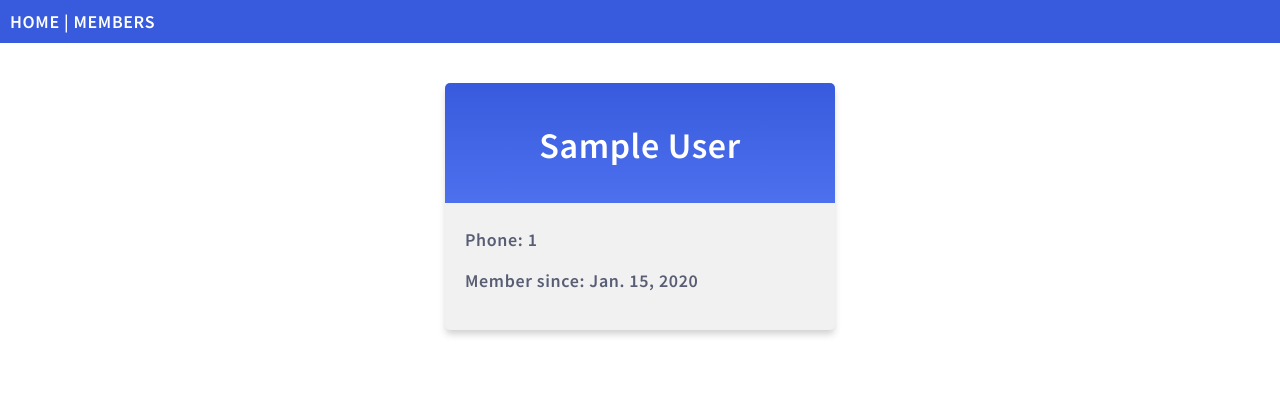
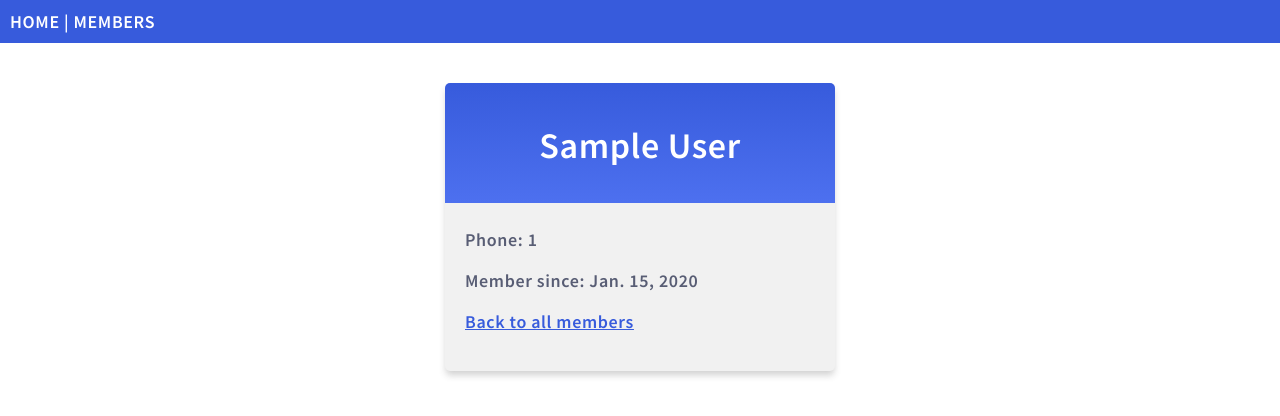
Before and after one commit to SystemSolution21/django_tennis_club, a Django app: page /members/details/1 in a window 1280 px wide. Shown: the top 416 px of the page. Run offline with Django 5.2, Linux system fonts and the light colour scheme; tables that the repository leaves empty hold one stand-in row (values such as "Sample post").

Commit message:
modified:   tennis_club/members/templates/members/details.html         modified:   tennis_club/members/templates/members/members.html         modified:   tennis_club/members/views.py

```diff
--- a/tennis_club/members/templates/members/details.html
+++ b/tennis_club/members/templates/members/details.html
@@ -9,5 +9,7 @@ Details about {{ members.firstname }} {{ members.lastname }}
         <h1>{{ members.firstname }} {{ members.lastname }}</h1>
         <p>Phone: {{ members.phone }}</p>
         <p>Member since: {{ members.join_date }}</p>
+
+        <p><a href="/members">Back to all members</a></p>
     </div>
 {% endblock %}
--- a/tennis_club/members/templates/members/members.html
+++ b/tennis_club/members/templates/members/members.html
@@ -5,7 +5,6 @@ Tennis Club - List of members
 {% endblock %}
 
 {% block content %}
-
   <div class="mycard">
     <h1>Members</h1>
 
@@ -14,6 +13,5 @@ Tennis Club - List of members
       <li onclick="window.location = 'details/{{ member.id }}'">{{ member.firstname }} {{ member.lastname }}</li>
       {% endfor %}
     </ul>
-
+  </div>
 {% endblock %}
-</div>
--- a/tennis_club/members/views.py
+++ b/tennis_club/members/views.py
@@ -1,7 +1,6 @@
-from django import template
-from django.shortcuts import render
 from django.http import HttpResponse
 from django.template import loader
+
 from .models import Member
 
 
```
Lines whose indentation alone changed are shown as unchanged.
